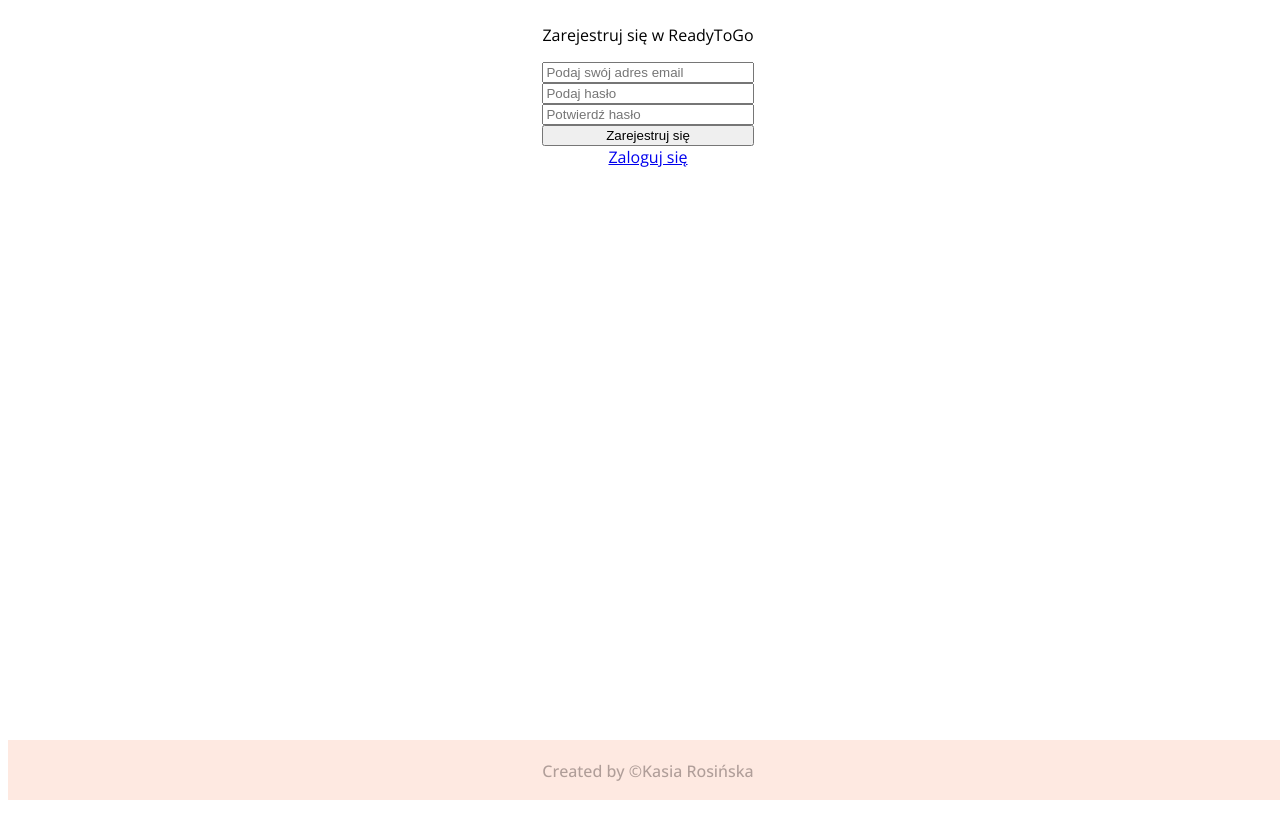
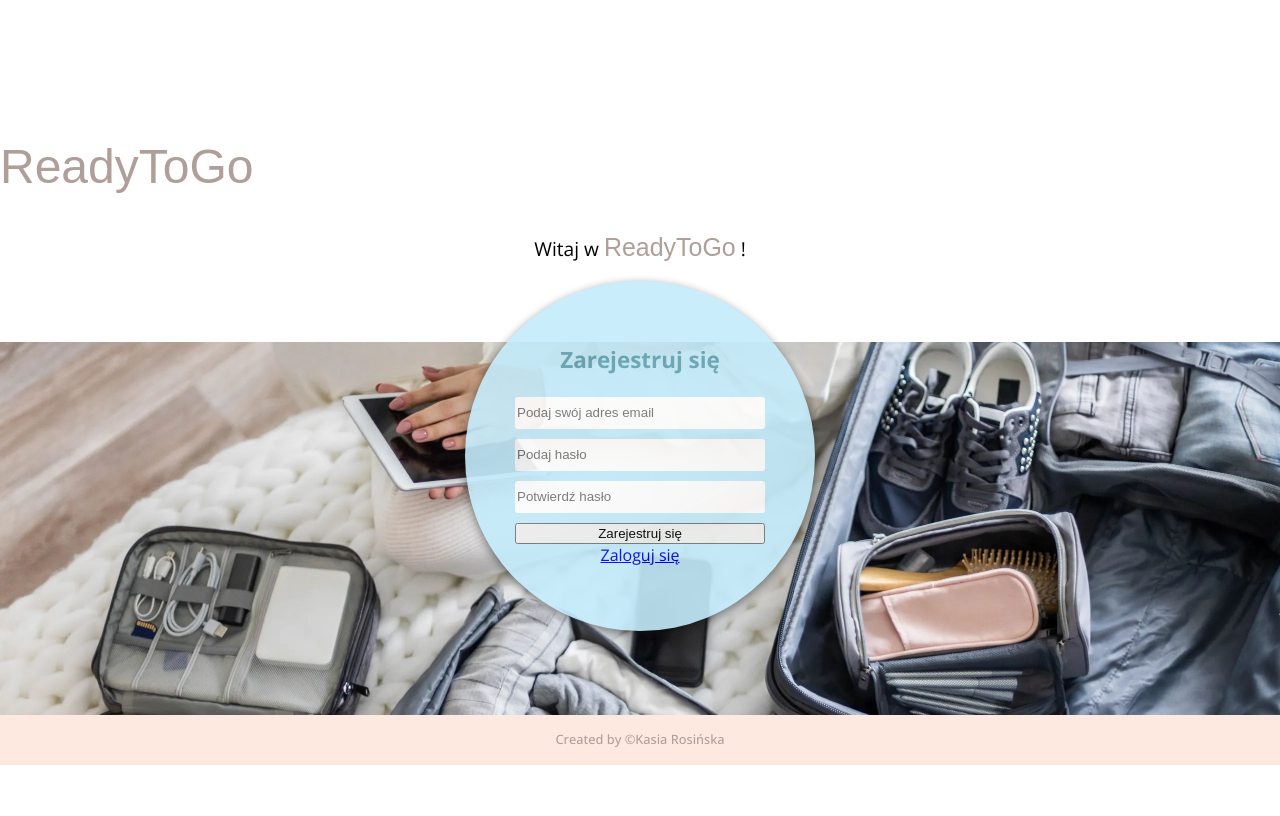
Before and after one commit to RosinskaK/ready_to_go_project, a React (Vite) app: page /signup in a window 1280 px wide. Built offline with nearby package versions, Linux system fonts and the light colour scheme; no server answers; a web font is replaced by a local one.

Commit message:
adding styling signup and welcome component

```diff
--- a/src/components/SignUp.jsx
+++ b/src/components/SignUp.jsx
@@ -2,7 +2,10 @@ import { useNavigate, Link} from "react-router-dom";
 
 import supabase from "../services/supabase.js";
 
+import Welcome from "./Welcome.jsx";
 import Footer from "./Footer.jsx";
+
+
 
 
 function SignUp() {
@@ -34,19 +37,25 @@ function SignUp() {
     }
 
     return (
-        <>
-            <div>
-                <p>Zarejestruj się w ReadyToGo</p>
+
+            <div className='signup-div'>
+                <div className='signup-main-container'>
+                <p className='signup-logo'>ReadyToGo</p>
+                <Welcome />
+                <div className='signup-back'>
                 <form onSubmit={handleSignUp} className='signup-form'>
-                    <input id='email' placeholder='Podaj swój adres email'/>
-                    <input id='password' type='password' placeholder='Podaj hasło'/>
-                    <input id='password_repeat' type='password' placeholder='Potwierdź hasło'/>
-                    <button>Zarejestruj się</button>
+                    <p className='signup-sign'>Zarejestruj się</p>
+                    <input className='signup-input' id='email' placeholder='Podaj swój adres email'/>
+                    <input className='signup-input' id='password' type='password' placeholder='Podaj hasło'/>
+                    <input className='signup-input' id='password_repeat' type='password' placeholder='Potwierdź hasło'/>
+                    <button className='signup-btn'>Zarejestruj się</button>
                 </form>
-                <Link to='/signin'>Zaloguj się</Link>
+                <Link className='signin-link' to='/signin'>Zaloguj się</Link>
+                </div>
+                </div>
+                <Footer/>
             </div>
-            <Footer/>
-        </>
+
     );
 }
 
--- /dev/null
+++ b/src/components/Welcome.jsx
@@ -0,0 +1,9 @@
+export default function Welcome() {
+
+    return (
+        <div className='welcome'>
+            <p className='welcome-line1'>Witaj w <span>ReadyToGo</span> !</p>
+            <p></p>
+        </div>
+    );
+}
--- a/src/scss/App.scss
+++ b/src/scss/App.scss
@@ -3,6 +3,7 @@
 
 @import "elements/_footer.scss";
 @import "elements/_signup.scss";
+@import "elements/_welcome.scss";
 
 
 
@@ -15,6 +16,9 @@
 body {
 
   //max-width: 1280px;
+  margin: 0 auto;
+  box-sizing: border-box;
+
 }
 
 #root {
@@ -27,13 +31,15 @@ body {
   justify-content: center;
   //place-items: center;
   min-width: 320px;
-  min-height: 100vh;
+  //min-height: 100vh;
   width: 100vw;
-  max-width: 1280px;
+  max-width: 1500px;
 
 }
 
-
+input:focus {
+  border: 1px solid $cinereous;
+}
 
 
 h1 {
@@ -72,36 +78,36 @@ ul li.done {
 
 
 
-
-
-
-.logo {
-  height: 6em;
-  padding: 1.5em;
-  will-change: filter;
-  transition: filter 300ms;
-}
-.logo:hover {
-  filter: drop-shadow(0 0 2em #646cffaa);
-}
-.logo.react:hover {
-  filter: drop-shadow(0 0 2em #61dafbaa);
-}
-
-@keyframes logo-spin {
-  from {
-    transform: rotate(0deg);
-  }
-  to {
-    transform: rotate(360deg);
-  }
-}
-
-@media (prefers-reduced-motion: no-preference) {
-  a:nth-of-type(2) .logo {
-    animation: logo-spin infinite 20s linear;
-  }
-}
+//
+//
+//
+//.logo {
+//  height: 6em;
+//  padding: 1.5em;
+//  will-change: filter;
+//  transition: filter 300ms;
+//}
+//.logo:hover {
+//  filter: drop-shadow(0 0 2em #646cffaa);
+//}
+//.logo.react:hover {
+//  filter: drop-shadow(0 0 2em #61dafbaa);
+//}
+//
+//@keyframes logo-spin {
+//  from {
+//    transform: rotate(0deg);
+//  }
+//  to {
+//    transform: rotate(360deg);
+//  }
+//}
+//
+//@media (prefers-reduced-motion: no-preference) {
+//  a:nth-of-type(2) .logo {
+//    animation: logo-spin infinite 20s linear;
+//  }
+//}
 
 //.card {
 //  padding: 2em;
--- a/src/scss/elements/_footer.scss
+++ b/src/scss/elements/_footer.scss
@@ -1,10 +1,11 @@
 
 footer {
-  position: fixed;
+  //position: fixed;
   bottom: 0;
  // width: 100vw;
-  height: 60px;
+  height: 50px;
   width: 100vw;
+  //max-width: 1400px;
   display: flex;
   justify-content: center;
   background-color: $misty-rose;
@@ -13,11 +14,12 @@ footer {
 
 .footer {
   max-width: 100vw;
-  margin-top: 20px;
+  margin-top: 15px;
   padding: 0;
-  margin-left: 10px;
-  margin-right: 10px;
+  //margin-left: 10px;
+  //margin-right: 10px;
   display: inline-block;
   color: $cinereous;
   font-weight: 500;
+  font-size: 0.8em;
 }
--- a/src/scss/elements/_signup.scss
+++ b/src/scss/elements/_signup.scss
@@ -1,10 +1,90 @@
+
+//import Packing from "../assets/packing2.jpg";
+
+.signup-div {
+
+  display: flex;
+  flex-direction: column;
+  justify-content: center;
+  align-items: center;
+
+  max-width: 1400px;
+  width: 100vw;
+  height: 100vh;
+
+  //background-image: url("../assets/packing3.jpg");
+  //background-size: contain;
+  //background-position: bottom;
+  //background-repeat: no-repeat;
+}
+
+.signup-main-container {
+  display: flex;
+  flex-direction: column;
+  justify-content: center;
+  align-items: center;
+
+  width: 100%;
+  height: 680px;
+
+  background-image: url("../assets/packing3.jpg");
+  background-size: contain;
+  background-position: bottom;
+  background-repeat: no-repeat;
+
+
+}
+
+.signup-back {
+
+  justify-content: center;
+  background-color: $columbia-blue;
+  width: 350px;
+  height: 350px;
+  border-radius: 50%;
+  opacity: 90%;
+  box-shadow: 0 3px 10px rgba(17, 17, 17, 0.55);
+
+
+}
 
 .signup-form {
   display: flex;
   flex-direction: column;
+  width: 250px;
+  padding-top: 40px;
+  padding-left: 50px;
+
 }
 
-h1 {
-  font-family: $font-basic;
+.signup-sign {
+  font-weight: bold;
+  font-size: 1.4em;
+  color: $moonstone;
+}
+
+.signup-input {
+  margin-bottom: 10px;
+  height: 30px;
+  border: white;
+  border-radius: 3px;
+}
+
+.signup-btn {
+
+}
+
+.signin-link {
+
+}
+
+.signup-logo {
+  font-family: $font-logo;
+  font-size: 3em;
   color: $cinereous;
+  width: 100%;
+  display: inline-block;
+  text-align: left;
+  padding: 20px;
+  margin: 0 10px;
 }
--- /dev/null
+++ b/src/scss/elements/_welcome.scss
@@ -0,0 +1,15 @@
+
+.welcome {
+  font-size: 1.2em;
+}
+
+
+.welcome-line1 {
+
+
+  span {
+    font-family: $font-logo;
+    color: $cinereous;
+    font-size: 1.3em;
+  }
+}
```
Also changed, not shown: src/assets/packing1.jpg (added), src/assets/packing3.jpg (added).
